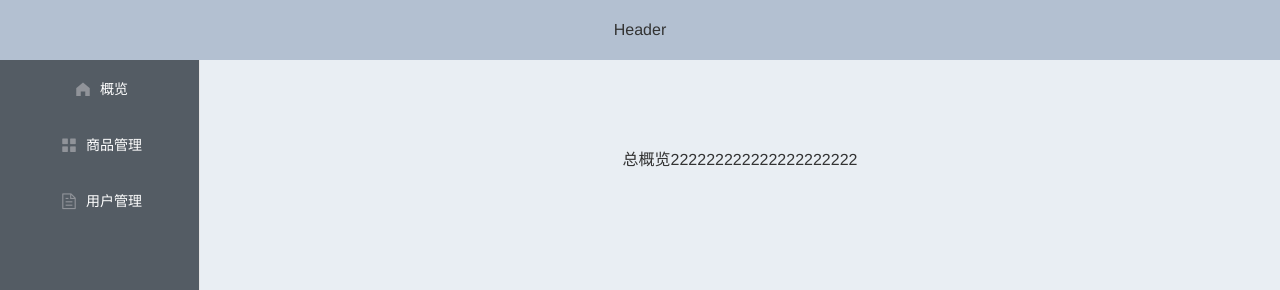
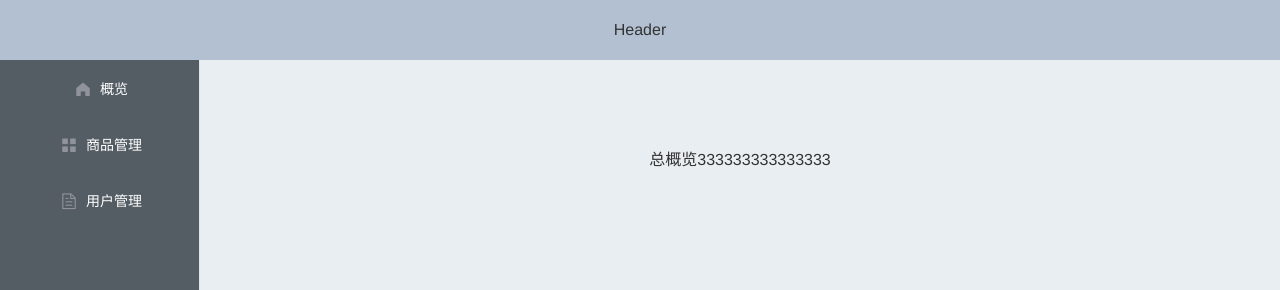
Before and after one commit to woniu515108/teamProject, a Vue app: page /#/home/over-view in a window 1280 px wide. Shown: the top 290 px of the page. Built offline with nearby package versions, Linux system fonts and the light colour scheme.

Commit message:
update-ceshi20200619

```diff
--- a/src/pages/Overview.vue
+++ b/src/pages/Overview.vue
@@ -1,6 +1,6 @@
 <template>
     <div class="over-view-component">
-        总概览222222222222222222222
+        总概览333333333333333
     </div>
 </template>
 
```
